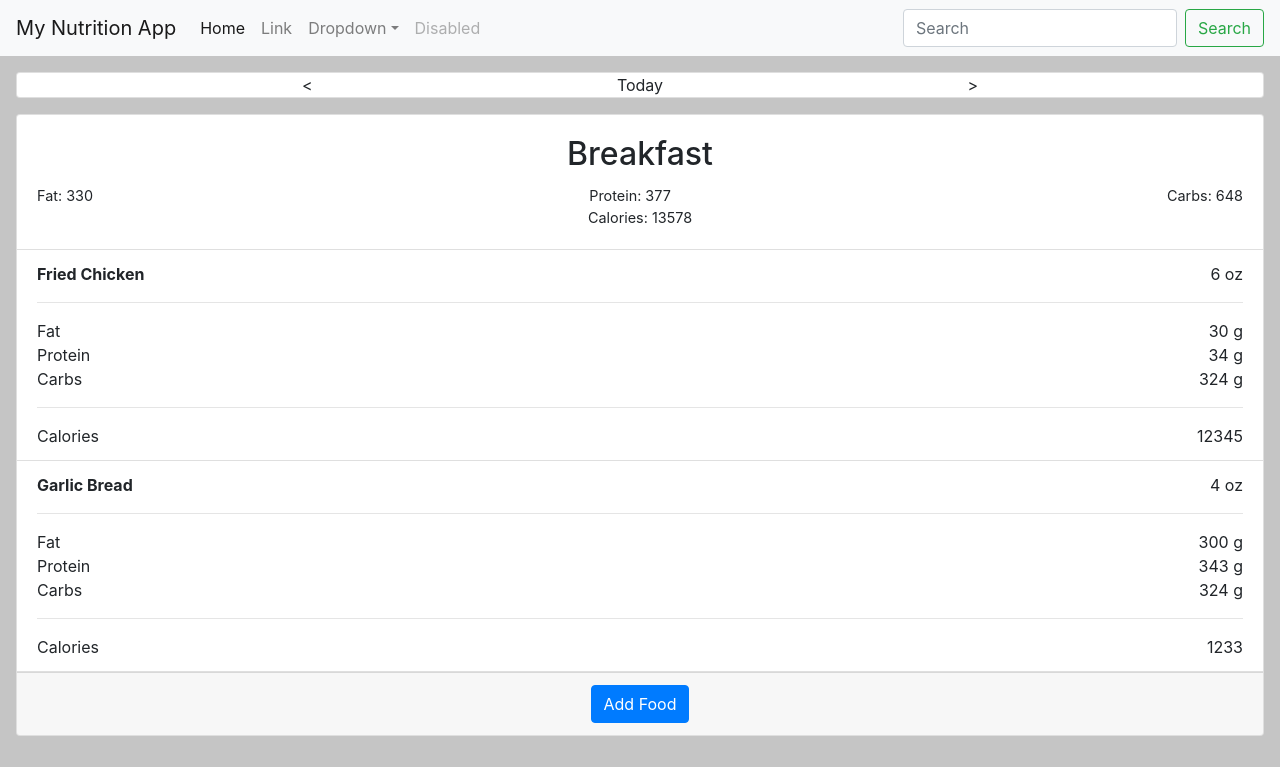
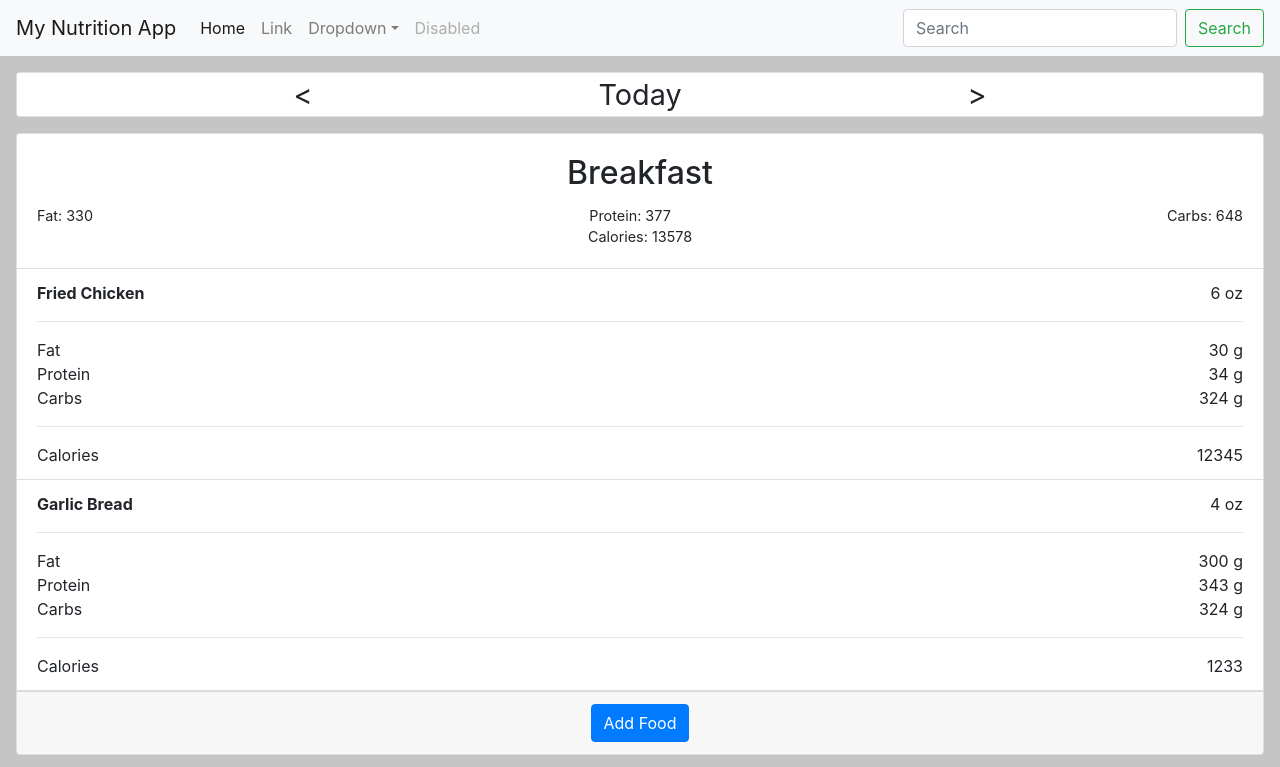
Before and after one commit to ctram/my-nutrition-app, a React (Create React App) app: page / in a window 1280 px wide. Shown: the top 767 px of the page. Built offline with nearby package versions, Linux system fonts and the light colour scheme.

Commit message:
styling: increase font size of the date

```diff
--- a/src/components/NavDate.js
+++ b/src/components/NavDate.js
@@ -1,8 +1,8 @@
 import React from 'react';
+import moment from 'moment';
 
 import '../styles/NavDate.css';
 
-import moment from 'moment';
 import { DATE_FORMAT } from '../constants/base';
 
 function NavDate (props) {
--- a/src/styles/NavDate.css
+++ b/src/styles/NavDate.css
@@ -1,3 +1,7 @@
 .nav-date .chevron {
   cursor: pointer;
 }
+
+.nav-date {
+  font-size: 1.8em;
+}
```
